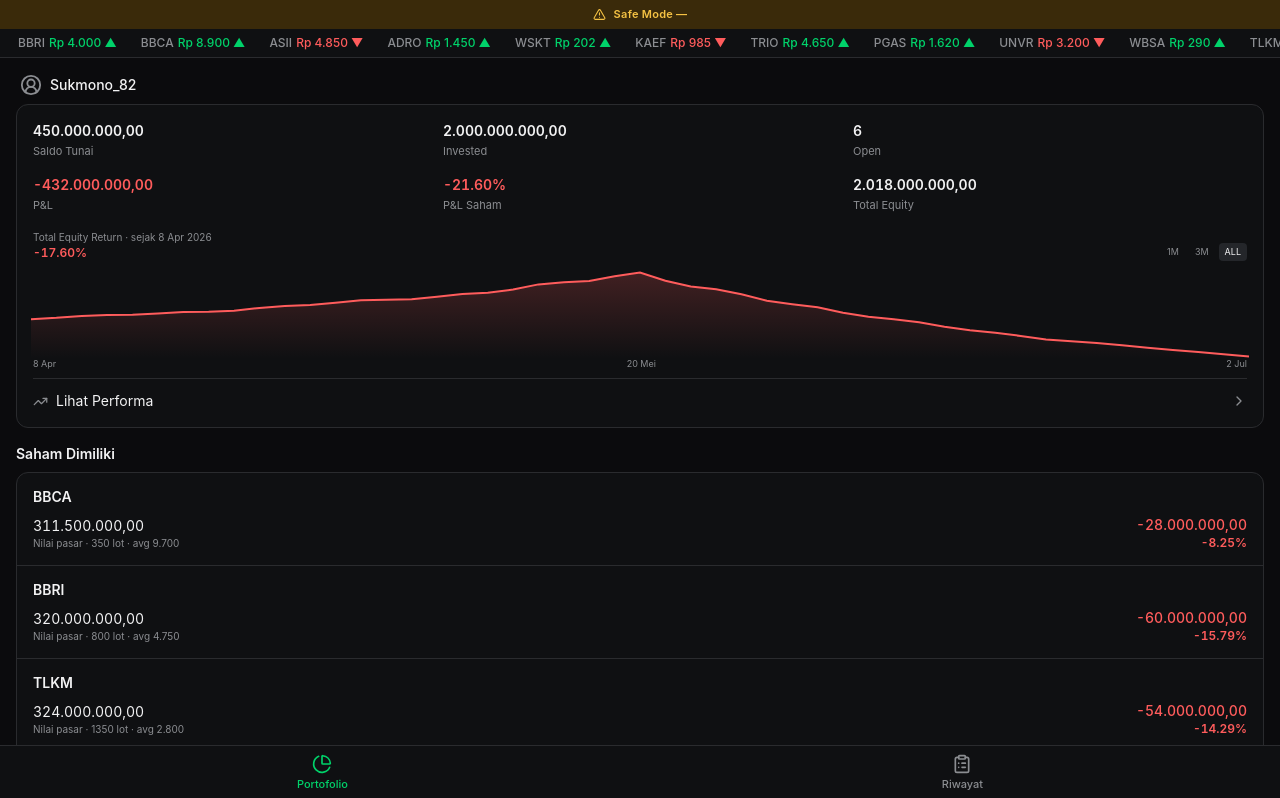
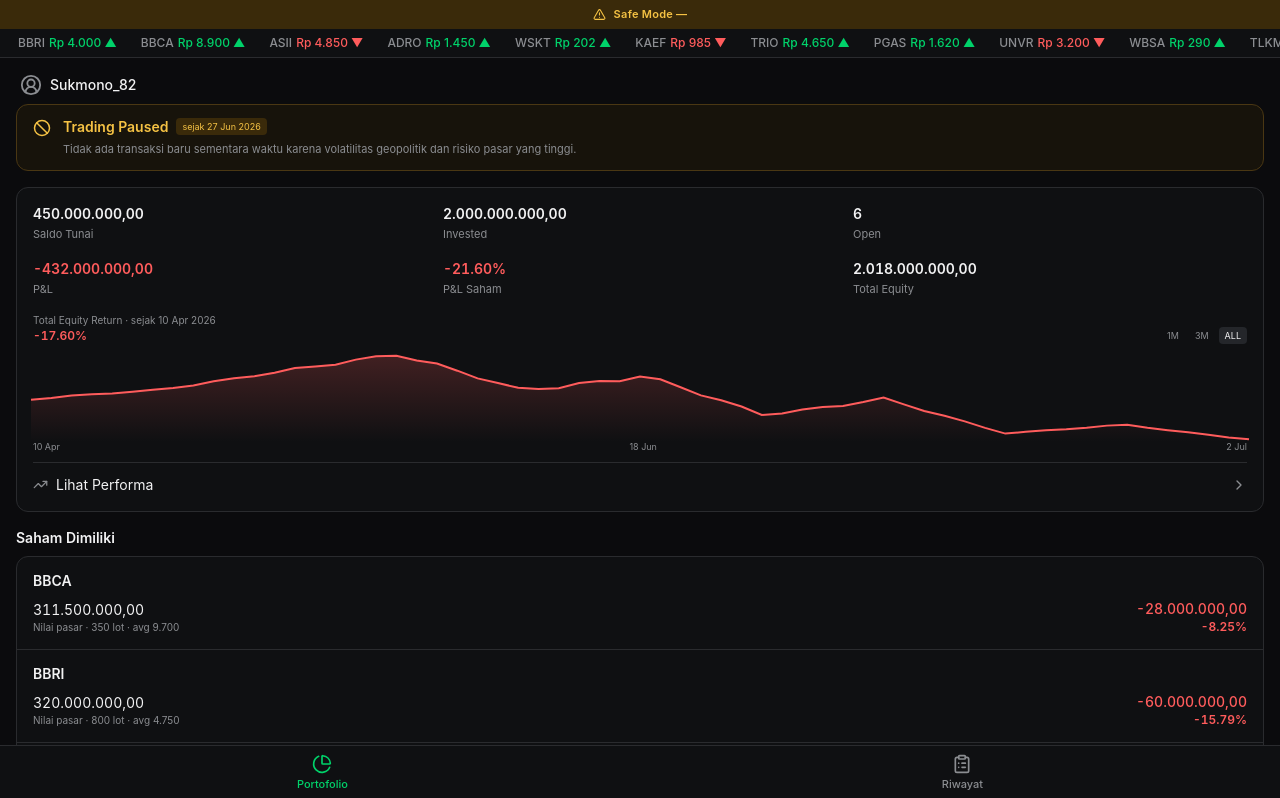
Before and after one commit to blipanca/stock-trading-app, a React (Vite) app: page / in a window 1280 px wide. Shown: the top 798 px of the page. Built offline with nearby package versions, Linux system fonts and the light colour scheme.

Commit message:
Update App.jsx

```diff
--- a/src/App.jsx
+++ b/src/App.jsx
@@ -24,12 +24,16 @@
 // Anchor prices define the story; interpolatePriceHistory expands them into a denser,
 // deterministic market-like series so the portfolio chart has natural pullbacks and rebounds.
 const PRICE_ANCHORS = [
-  { date: "2026-04-08", BBCA: 9700, BBRI: 4750, TLKM: 2800, ASII: 5200, ADRO: 2300, WBSA: 770 },
-  { date: "2026-04-22", BBCA: 9950, BBRI: 4820, TLKM: 2910, ASII: 5350, ADRO: 2460, WBSA: 920 },
-  { date: "2026-05-06", BBCA: 10050, BBRI: 4860, TLKM: 2940, ASII: 5410, ADRO: 2520, WBSA: 1350 },
+  { date: "2026-04-10", BBCA: 9700, BBRI: 4750, TLKM: 2800, ASII: 5200, ADRO: 2300, WBSA: 770 },
+  { date: "2026-04-24", BBCA: 9925, BBRI: 4830, TLKM: 2890, ASII: 5340, ADRO: 2440, WBSA: 940 },
+  { date: "2026-05-08", BBCA: 10075, BBRI: 4890, TLKM: 2950, ASII: 5430, ADRO: 2530, WBSA: 1420 },
   { date: "2026-05-20", BBCA: 9975, BBRI: 4660, TLKM: 2810, ASII: 5190, ADRO: 2320, WBSA: 2450 },
-  { date: "2026-06-03", BBCA: 9725, BBRI: 4410, TLKM: 2670, ASII: 5010, ADRO: 2020, WBSA: 1310 },
-  { date: "2026-06-17", BBCA: 9340, BBRI: 4180, TLKM: 2510, ASII: 4860, ADRO: 1690, WBSA: 690 },
+  { date: "2026-05-29", BBCA: 9550, BBRI: 4310, TLKM: 2580, ASII: 4880, ADRO: 1950, WBSA: 1580 },
+  { date: "2026-06-05", BBCA: 9825, BBRI: 4520, TLKM: 2720, ASII: 5070, ADRO: 2110, WBSA: 1840 },
+  { date: "2026-06-12", BBCA: 9360, BBRI: 4120, TLKM: 2460, ASII: 4740, ADRO: 1710, WBSA: 990 },
+  { date: "2026-06-18", BBCA: 9640, BBRI: 4380, TLKM: 2610, ASII: 4960, ADRO: 1880, WBSA: 1210 },
+  { date: "2026-06-24", BBCA: 9140, BBRI: 4020, TLKM: 2390, ASII: 4660, ADRO: 1510, WBSA: 510 },
+  { date: "2026-06-27", BBCA: 9320, BBRI: 4160, TLKM: 2480, ASII: 4780, ADRO: 1580, WBSA: 620 },
   { date: "2026-07-02", BBCA: 8900, BBRI: 4000, TLKM: 2400, ASII: 4850, ADRO: 1450, WBSA: 290 },
 ];
 
@@ -38,7 +42,7 @@
 
 function interpolatePriceHistory() {
   const points = [];
-  const stepsPerSegment = 8;
+  const stepsPerSegment = 6;
 
   for (let s = 0; s < PRICE_ANCHORS.length - 1; s++) {
     const a = PRICE_ANCHORS[s];
@@ -51,9 +55,10 @@
       STOCK_CODES.forEach((code, codeIndex) => {
         const base = a[code] + (b[code] - a[code]) * t;
         // Multiple sine waves create repeatable market noise without random values changing on refresh.
+        const turbulence = s >= 4 ? 1.65 : 1;
         const wave =
-          Math.sin((s * stepsPerSegment + i) * 1.73 + codeIndex * 0.91) * VOLATILITY[code] +
-          Math.sin((s * stepsPerSegment + i) * 0.61 + codeIndex * 1.37) * VOLATILITY[code] * 0.55;
+          Math.sin((s * stepsPerSegment + i) * 1.73 + codeIndex * 0.91) * VOLATILITY[code] * turbulence +
+          Math.sin((s * stepsPerSegment + i) * 0.61 + codeIndex * 1.37) * VOLATILITY[code] * 0.55 * turbulence;
         point[code] = Math.round(base * (1 + wave));
       });
 
@@ -96,18 +101,21 @@
 
 // Ordered newest-first, matching how new transactions are prepended.
 const INITIAL_HISTORY = [
-  { id: 12, type: "suspend", label: "ADRO dihentikan sementara (suspensi) oleh BEI — volatilitas ekstrem", date: "2026-07-01 10:00" },
-  { id: 11, type: "alert", label: "WBSA anjlok drastis setelah rencana ekspansi batal terwujud", date: "2026-06-27 08:00" },
-  { id: 10, type: "alert", label: "Tekanan jual berlanjut di sektor perbankan & energi", date: "2026-06-24 08:00" },
-  { id: 9, type: "alert", label: "Sentimen politik menekan pasar — IHSG melemah signifikan", date: "2026-06-16 08:00" },
-  { id: 8, type: "alert", label: "WBSA melonjak tajam ditopang spekulasi ekspansi bisnis", date: "2026-05-20 08:00" },
+  { id: 17, type: "suspend", label: "ADRO dihentikan sementara (suspensi) oleh BEI — volatilitas ekstrem", date: "2026-07-01 10:00" },
+  { id: 16, type: "alert", label: "Keputusan: trading dihentikan sementara, fokus menjaga likuiditas", date: "2026-06-27 15:45" },
+  { id: 15, type: "alert", label: "Gelombang risk-off ketiga setelah eskalasi geopolitik", date: "2026-06-24 08:15" },
+  { id: 14, type: "alert", label: "Relief rally: bargain hunting mendorong rebound sementara", date: "2026-06-18 14:20" },
+  { id: 13, type: "alert", label: "Risk-off kedua: investor mengurangi eksposur aset berisiko", date: "2026-06-12 09:10" },
+  { id: 12, type: "alert", label: "Pasar rebound sementara setelah tekanan jual tajam", date: "2026-06-05 15:10" },
+  { id: 11, type: "alert", label: "Shock geopolitik pertama memicu sell-off lintas sektor", date: "2026-05-29 09:05" },
+  { id: 10, type: "alert", label: "WBSA melonjak tajam ditopang spekulasi ekspansi bisnis", date: "2026-05-20 08:00" },
   { id: 7, type: "buy", label: "Beli WBSA", code: "WBSA", lots: 3000, price: 770, amount: 231000000, date: "2026-04-13 14:00" },
   { id: 6, type: "buy", label: "Beli ADRO", code: "ADRO", lots: 1450, price: 2300, amount: 333500000, date: "2026-04-11 13:20" },
-  { id: 5, type: "buy", label: "Beli ASII", code: "ASII", lots: 650, price: 5200, amount: 338000000, date: "2026-04-09 11:05" },
-  { id: 4, type: "buy", label: "Beli TLKM", code: "TLKM", lots: 1350, price: 2800, amount: 378000000, date: "2026-04-09 09:50" },
-  { id: 3, type: "buy", label: "Beli BBRI", code: "BBRI", lots: 800, price: 4750, amount: 380000000, date: "2026-04-08 10:42" },
-  { id: 2, type: "buy", label: "Beli BBCA", code: "BBCA", lots: 350, price: 9700, amount: 339500000, date: "2026-04-08 10:30" },
-  { id: 1, type: "alert", label: "Saldo awal simulasi trading ditetapkan Rp450.000.000", date: "2026-04-08 09:15" },
+  { id: 5, type: "buy", label: "Beli ASII", code: "ASII", lots: 650, price: 5200, amount: 338000000, date: "2026-04-10 11:05" },
+  { id: 4, type: "buy", label: "Beli TLKM", code: "TLKM", lots: 1350, price: 2800, amount: 378000000, date: "2026-04-10 10:20" },
+  { id: 3, type: "buy", label: "Beli BBRI", code: "BBRI", lots: 800, price: 4750, amount: 380000000, date: "2026-04-10 09:55" },
+  { id: 2, type: "buy", label: "Beli BBCA", code: "BBCA", lots: 350, price: 9700, amount: 339500000, date: "2026-04-10 09:30" },
+  { id: 1, type: "alert", label: "Saldo awal simulasi trading ditetapkan Rp450.000.000", date: "2026-04-10 09:00" },
 ];
 
 function computeHolding(h) {
@@ -150,6 +158,24 @@
         })}
       </div>
       <style>{`@keyframes ticker { from { transform: translateX(0); } to { transform: translateX(-50%); } }`}</style>
+    </div>
+  );
+}
+
+function TradingPauseNotice() {
+  return (
+    <div className="rounded-xl border px-4 py-3 mb-4 flex items-start gap-3"
+      style={{ background: "#17130B", borderColor: "#4A3713" }}>
+      <Ban size={18} color="#F5C244" className="mt-0.5 shrink-0" />
+      <div>
+        <div className="flex items-center gap-2 flex-wrap">
+          <p className="text-sm font-semibold" style={{ color: "#F5C244" }}>Trading Paused</p>
+          <span className="text-[9px] px-1.5 py-0.5 rounded" style={{ background: "#3A2A0A", color: "#F5C244" }}>sejak 27 Jun 2026</span>
+        </div>
+        <p className="text-[11px] mt-1 leading-relaxed" style={{ color: MUTED }}>
+          Tidak ada transaksi baru sementara waktu karena volatilitas geopolitik dan risiko pasar yang tinggi.
+        </p>
+      </div>
     </div>
   );
 }
@@ -241,6 +267,7 @@
       <div className="flex-1 overflow-y-auto pb-24">
         {tab === "portfolio" && (
           <div className="px-4">
+            <TradingPauseNotice />
             <div className="rounded-xl border px-4 py-4 mb-4" style={{ background: CARD, borderColor: BORDER }}>
               <div className="grid grid-cols-2 sm:grid-cols-3 gap-x-4 gap-y-4">
                 <StatCell label="Saldo Tunai" value={num2(cash)} />
@@ -254,7 +281,7 @@
               </div>
               <div className="flex items-end justify-between mt-4 mb-1">
                 <div>
-                  <p className="text-[10px]" style={{ color: MUTED }}>Total Equity Return · sejak 8 Apr 2026</p>
+                  <p className="text-[10px]" style={{ color: MUTED }}>Total Equity Return · sejak 10 Apr 2026</p>
                   <p className="text-xs font-semibold tabular-nums" style={{ color: chartChangePct >= 0 ? GREEN : RED }}>
                     {chartChangePct >= 0 ? "+" : ""}{chartChangePct.toFixed(2)}%
                   </p>
@@ -290,8 +317,8 @@
                 </ResponsiveContainer>
               </div>
               <div className="flex justify-between -mt-1 mb-1">
-                <span className="text-[9px]" style={{ color: MUTED }}>8 Apr</span>
-                <span className="text-[9px]" style={{ color: MUTED }}>20 Mei</span>
+                <span className="text-[9px]" style={{ color: MUTED }}>10 Apr</span>
+                <span className="text-[9px]" style={{ color: MUTED }}>18 Jun</span>
                 <span className="text-[9px]" style={{ color: MUTED }}>2 Jul</span>
               </div>
               <button className="w-full flex items-center justify-between pt-3 mt-2 border-t" style={{ borderColor: BORDER }}>
```
